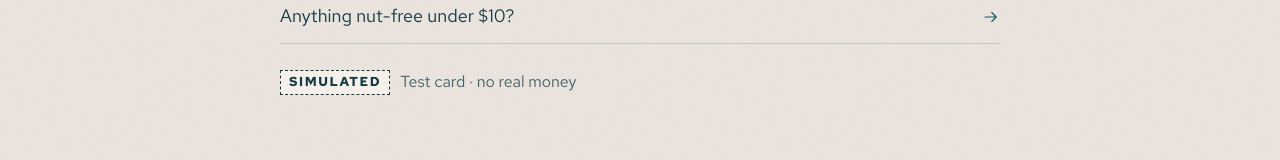
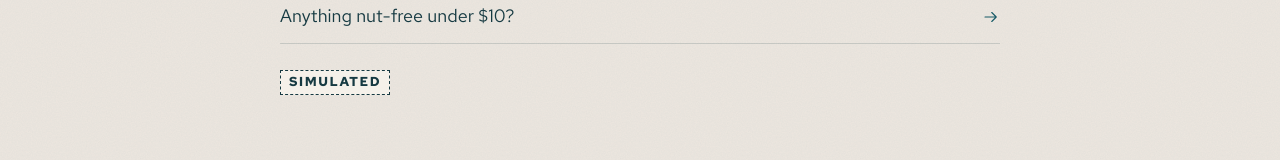
Before and after one commit to ansonlam23/avanti, a Next.js app: page /ask in a window 1280 px wide. Shown: the part 509-669 px from the top of the page. Built offline with nearby package versions, Linux system fonts and the light colour scheme; no server answers; a web font is replaced by a local one.

Commit message:
Ask: drop the 'Test card · no real money' line (the order card still says test card; SIMULATED badge kept)

```diff
--- a/src/components/ask/empty-state.tsx
+++ b/src/components/ask/empty-state.tsx
@@ -65,10 +65,11 @@ export function EmptyState({
         </ul>
       </div>
 
-      <p className="flex flex-wrap items-center gap-2.5 text-[15px] text-ink-muted lg:text-[16px]">
-        {mode === "simulated" ? <SimulatedBadge /> : null}
-        <span>Test card · no real money</span>
-      </p>
+      {mode === "simulated" ? (
+        <p className="flex flex-wrap items-center gap-2.5 text-[15px] text-ink-muted lg:text-[16px]">
+          <SimulatedBadge />
+        </p>
+      ) : null}
     </div>
   );
 }
```
